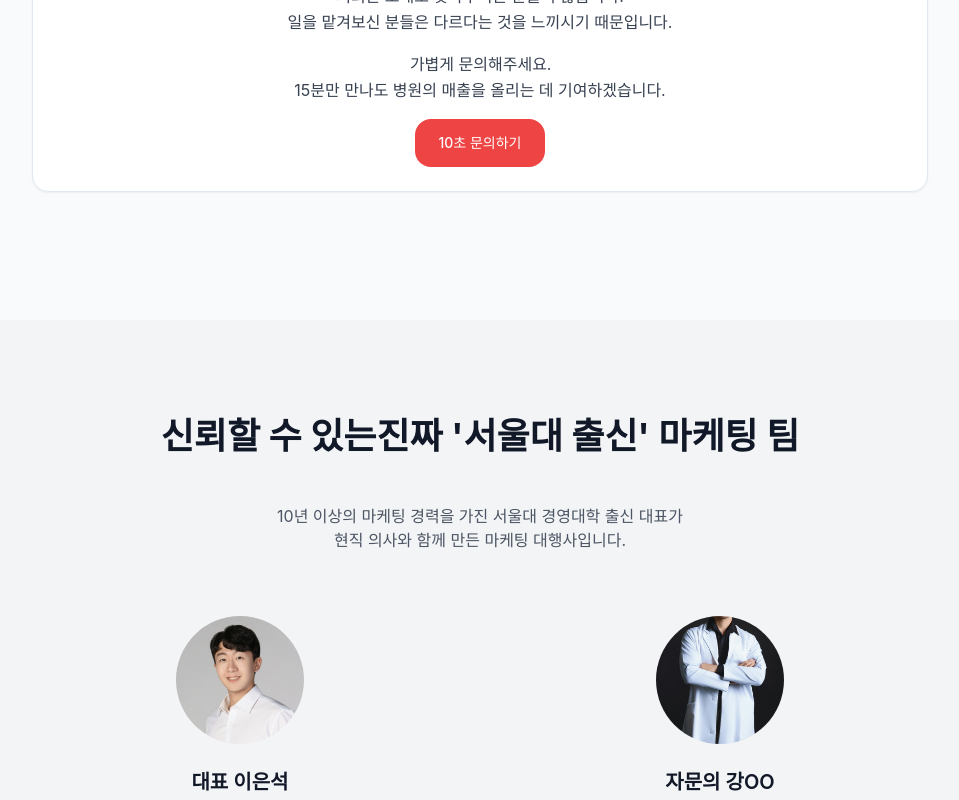
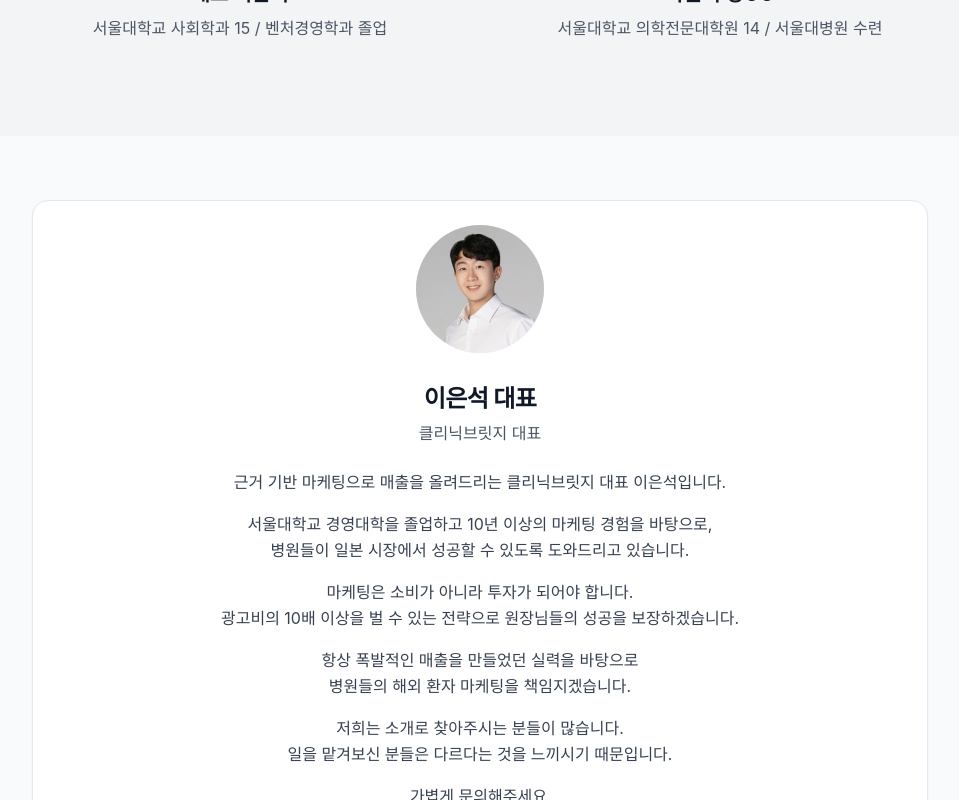
Before and after one commit to hckang2000/marketing, a Next.js app: page /about in a window 1280 px wide. Shown: the part 800-1600 px from the top of the page, without its empty margins (160-1119 px from the left). Built offline with nearby package versions, Linux system fonts and the light colour scheme; no server answers; a web font is replaced by a local one.

Commit message:
refactor: 회사소개 페이지 TeamIntroduction → CEO 프로필 순서로 변경

```diff
--- a/src/app/about/page.tsx
+++ b/src/app/about/page.tsx
@@ -31,7 +31,14 @@ export default function AboutPage() {
               클리닉브릿지는 일본 대상<br className="sm:hidden" /> 병원 마케팅 전문 회사입니다
             </p>
           </motion.div>
+        </div>
+      </Container>
 
+      {/* Team Introduction */}
+      <TeamIntroduction />
+
+      <Container>
+        <div className="py-16">
           {/* CEO Profile */}
           <motion.div
             initial={{ opacity: 0, y: 20 }}
@@ -91,7 +98,6 @@ export default function AboutPage() {
 
         </div>
       </Container>
-      <TeamIntroduction />
     </div>
   )
 }
```
